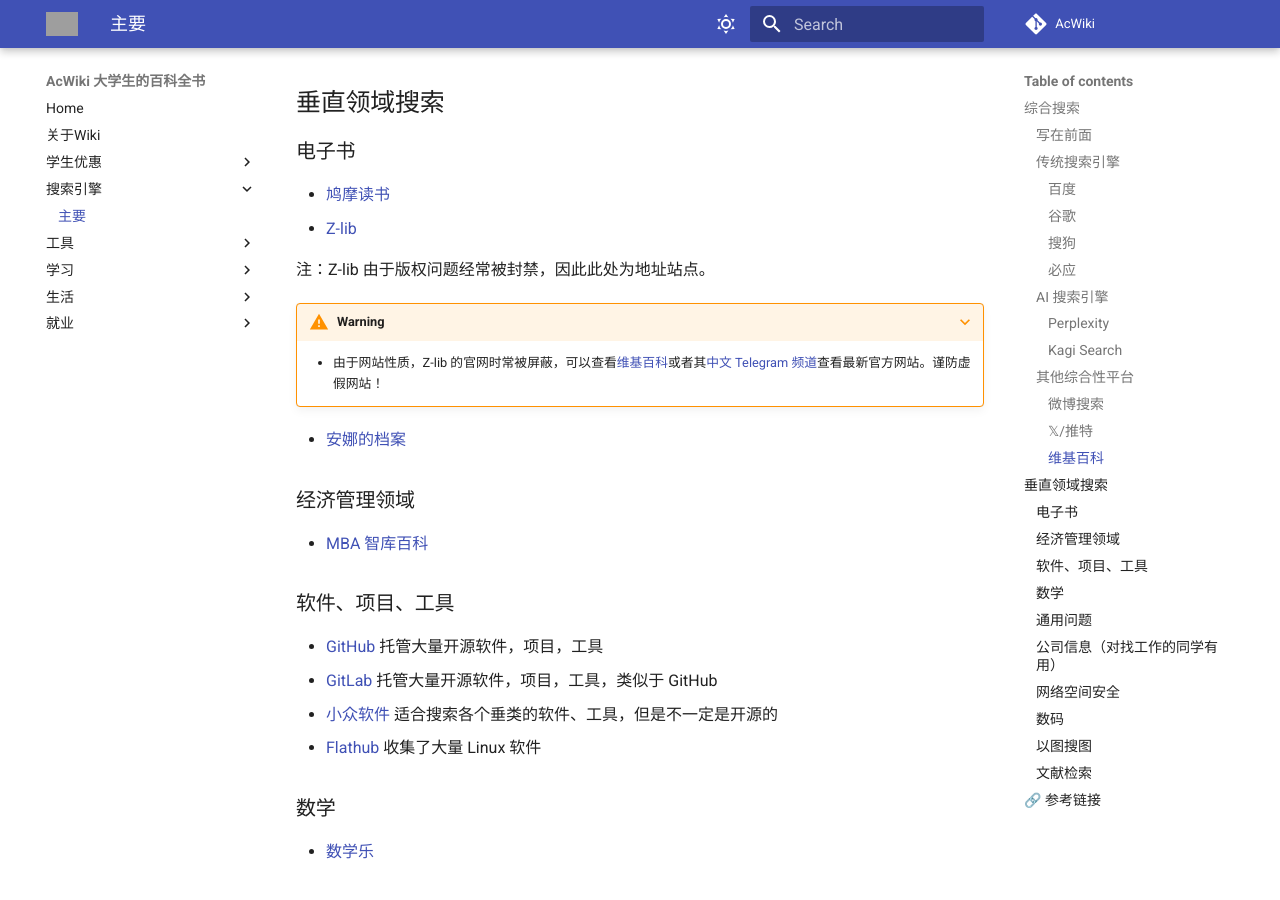
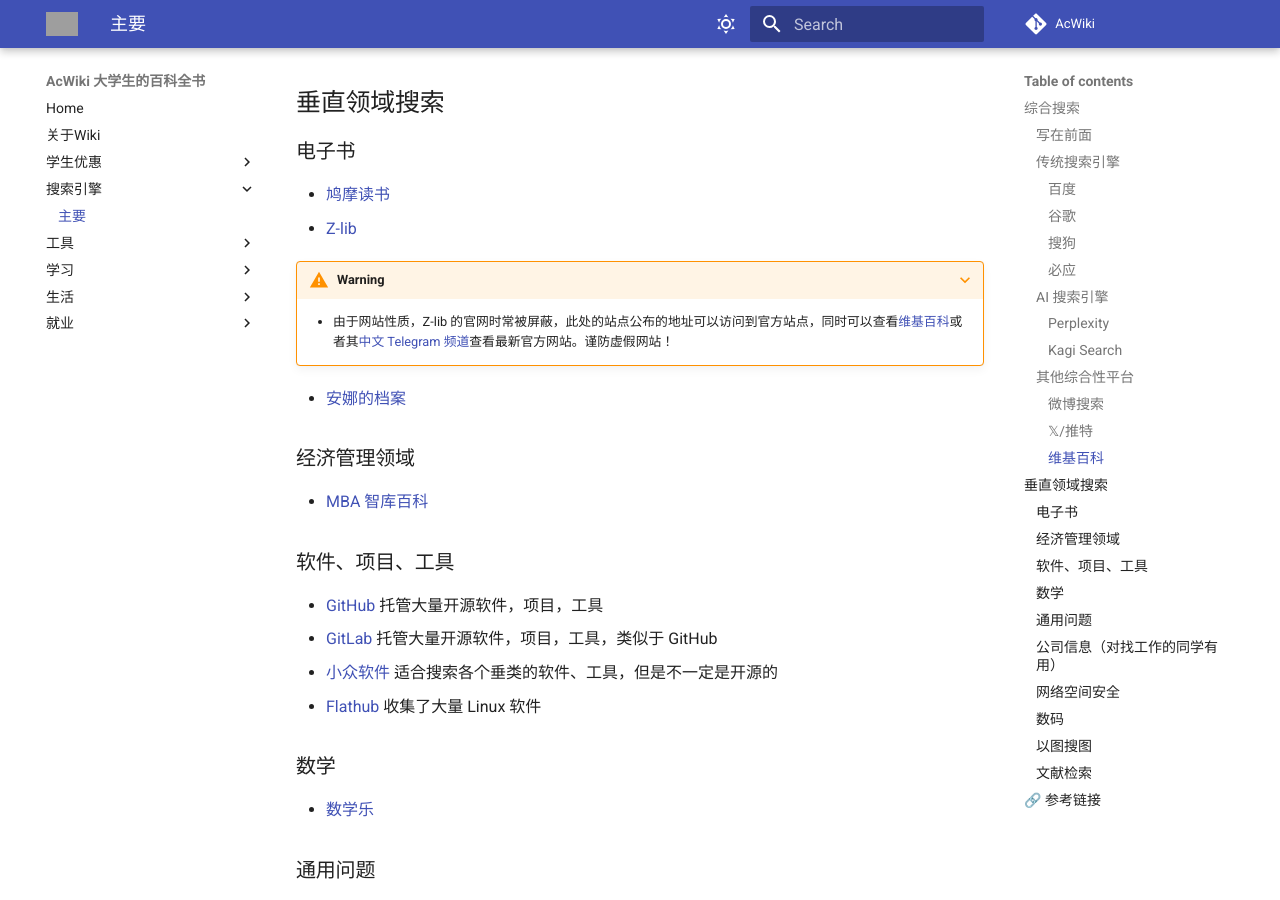
Before and after one commit to ztm0929/Ac-Wiki, an MkDocs documentation site: the page built from docs/02-search-platforms/search-platforms.md, in a window 1280 px wide and 900 px high, scrolled down 2366 px. Built offline with MkDocs 1.6.1 and Material for MkDocs 9.7.7, drawn with Linux system fonts in a browser that asks for light colours; comment, search, counter and statistics services are not loaded; grey boxes are pictures that could not be loaded.

Commit message:
Fix: Search-Platforms

```diff
--- a/docs/02-search-platforms/search-platforms.md
+++ b/docs/02-search-platforms/search-platforms.md
@@ -110,11 +110,9 @@
 - [鸠摩读书](https://www.jiumodiary.com/)
 - [Z-lib](https://go-to-library.sk/)
 
-注：Z-lib 由于版权问题经常被封禁，因此此处为地址站点。
-
 ???+ warning
 
-    - 由于网站性质，Z-lib 的官网时常被屏蔽，可以查看[维基百科](https://en.m.wikipedia.org/wiki/Z-Library)或者其[中文 Telegram 频道](https://t.me/zlib_china_official)查看最新官方网站。谨防虚假网站！
+    - 由于网站性质，Z-lib 的官网时常被屏蔽，此处的站点公布的地址可以访问到官方站点，同时可以查看[维基百科](https://en.m.wikipedia.org/wiki/Z-Library)或者其[中文 Telegram 频道](https://t.me/zlib_china_official)查看最新官方网站。谨防虚假网站！
 
 - [安娜的档案](https://zh.annas-archive.org/)
 
```
